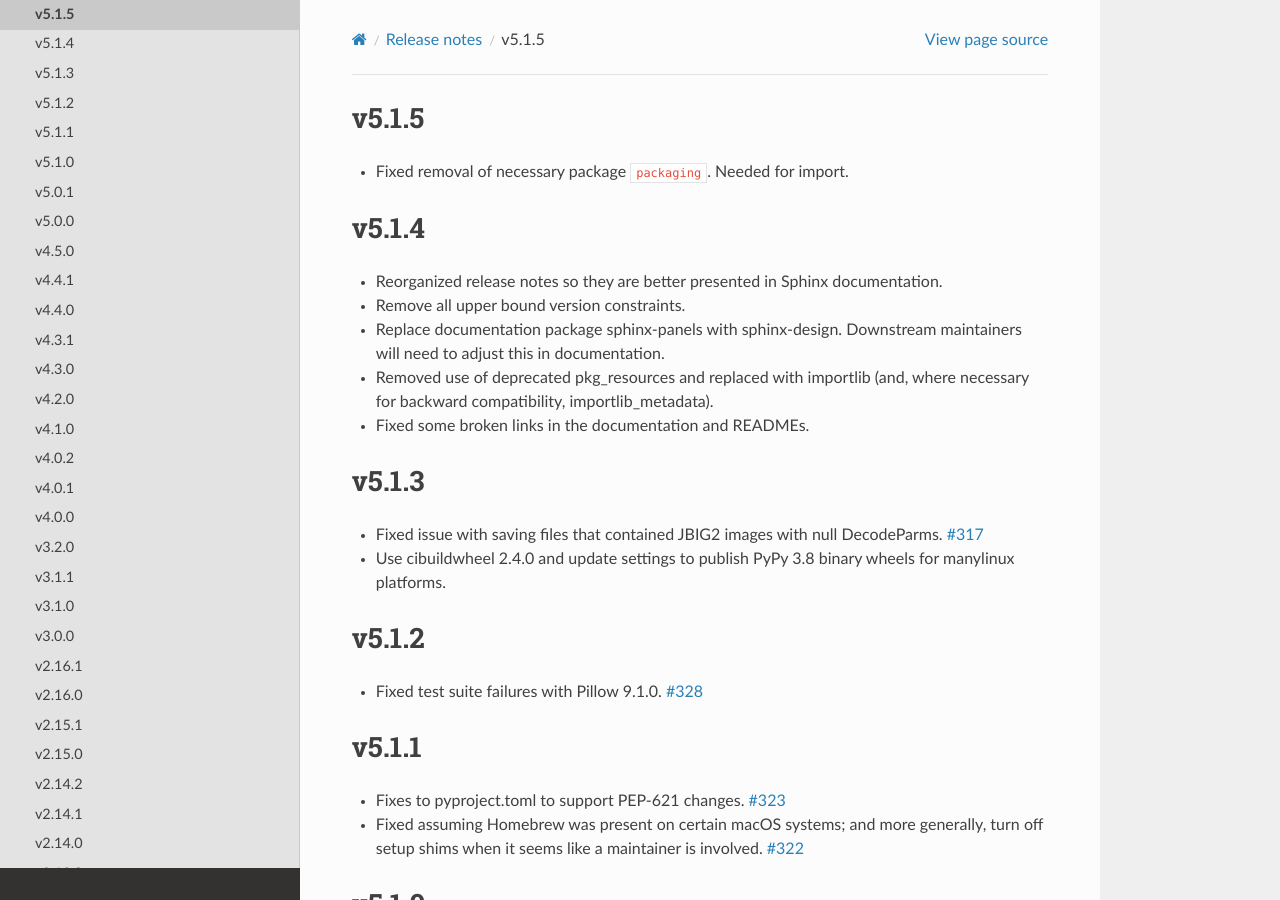
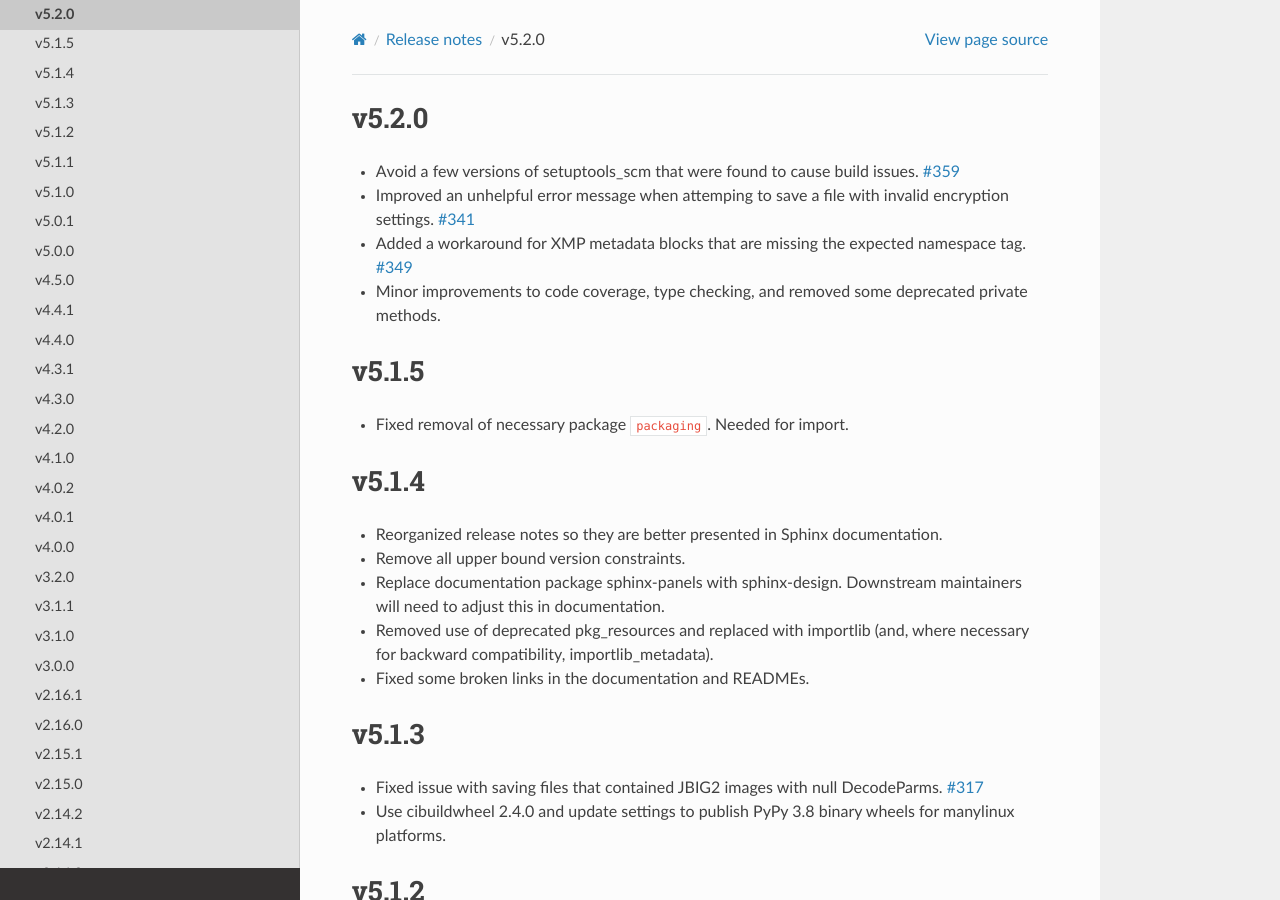
Before and after one commit to pikepdf/pikepdf, a Sphinx documentation site: the page built from docs/releasenotes/version5.rst, in a window 1280 px wide and 900 px high. Built offline with Sphinx 7.4.7 and the Read the Docs theme 2.0.0, drawn with Linux system fonts in a browser that asks for light colours; the version number could not be read and is left out.

Commit message:
v5.2.0 release notes

```diff
--- a/docs/releasenotes/version5.rst
+++ b/docs/releasenotes/version5.rst
@@ -1,3 +1,14 @@
+v5.2.0
+======
+
+-  Avoid a few versions of setuptools_scm that were found to cause build issues. :issue:`359`
+-  Improved an unhelpful error message when attemping to save a file with invalid
+   encryption settings. :issue:`341`
+-  Added a workaround for XMP metadata blocks that are missing the expected namespace
+   tag. :issue:`349`
+-  Minor improvements to code coverage, type checking, and removed some deprecated
+   private methods.
+
 v5.1.5
 ======
 
```
